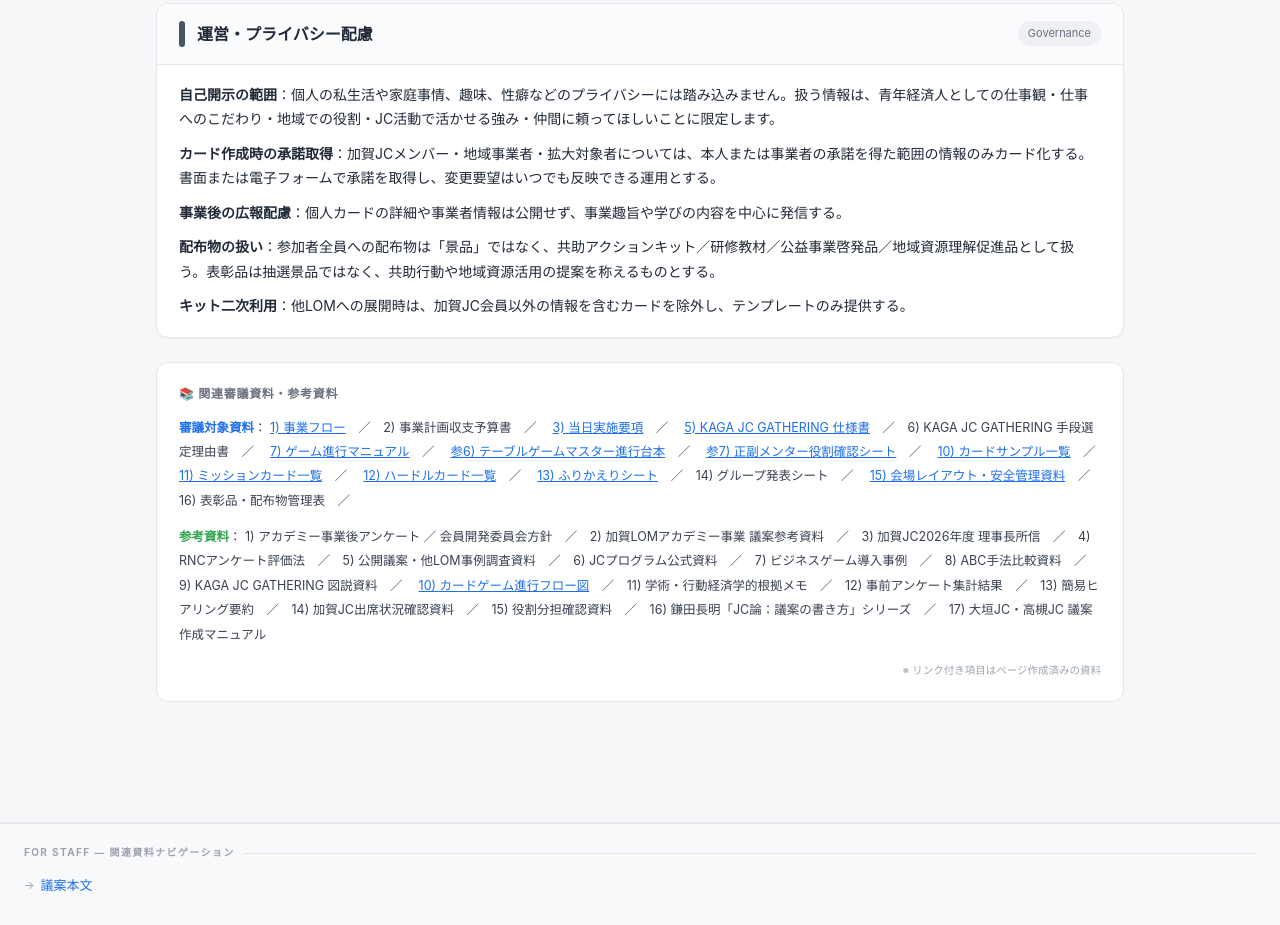
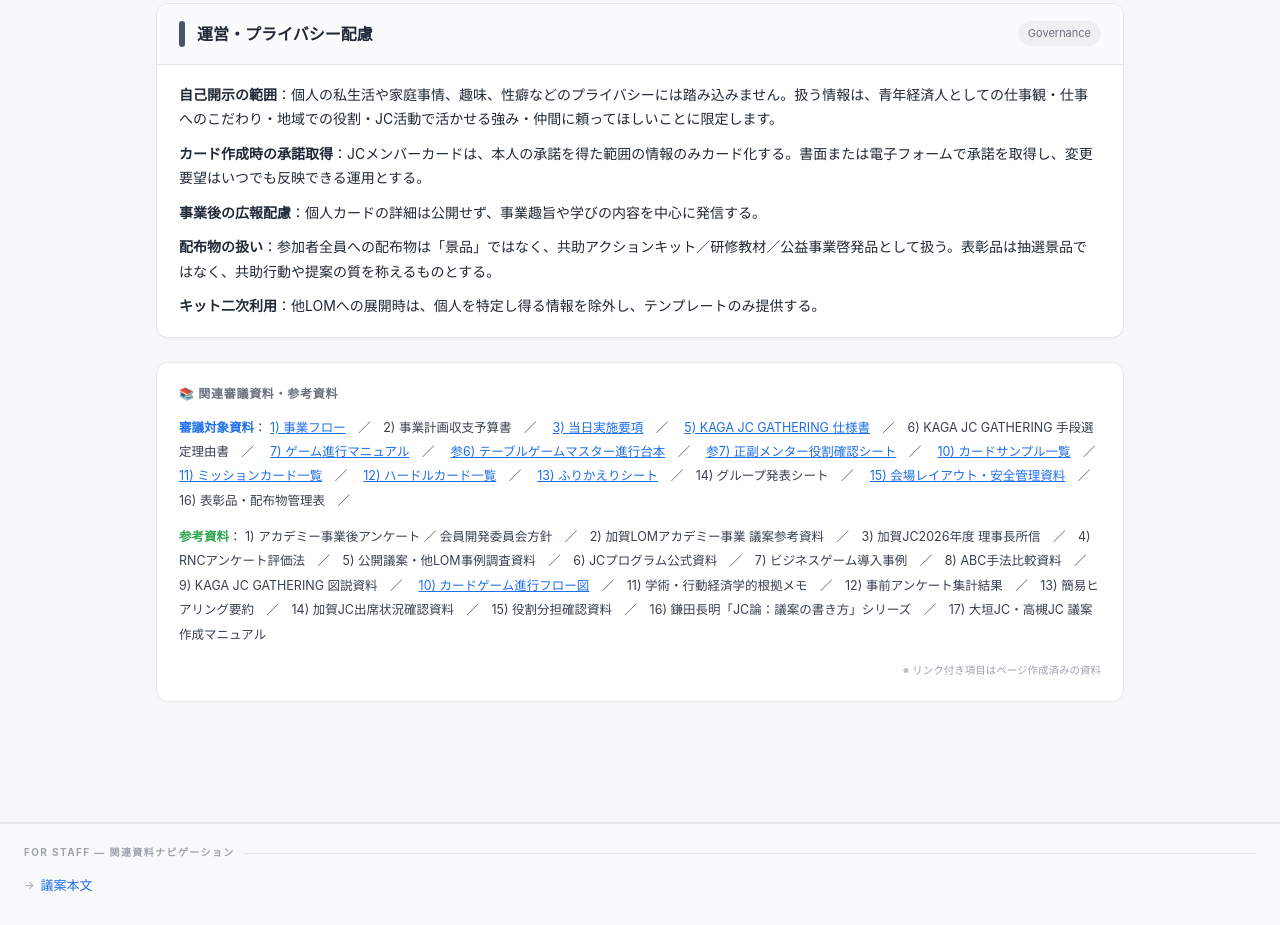
Before and after one commit to norinity1103/kaga-jc-academy-2026, a website: page reference/審議対象資料/KAGA_JC_GATHERING_仕様書.htm in a window 1280 px wide. Shown: the part 4303-5228 px from the top of the page. Drawn offline with Linux system fonts and the light colour scheme.

Commit message:
edit(仕様書): 運営・プライバシー欄から地域事業者・拡大対象者の記述を削除
地域パートナーカード廃止に伴う残置記述を整理：
- 承諾取得：「加賀JCメンバー・地域事業者・拡大対象者」→「JCメンバーカードは本人の」
- 広報配慮：「事業者情報」記述を削除
- 配布物：「地域資源理解促進品／地域資源活用の提案」を削除
- キット二次利用：「加賀JC会員以外の情報を含むカード」→「個人を特定し得る情報」

Co-Authored-By: Claude Sonnet 4.6 <noreply@anthropic.com>

```diff
--- a/reference/審議対象資料/KAGA_JC_GATHERING_仕様書.htm
+++ b/reference/審議対象資料/KAGA_JC_GATHERING_仕様書.htm
@@ -419,10 +419,10 @@
   </div>
   <div class="card-body">
     <p><strong>自己開示の範囲</strong>：個人の私生活や家庭事情、趣味、性癖などのプライバシーには踏み込みません。扱う情報は、青年経済人としての仕事観・仕事へのこだわり・地域での役割・JC活動で活かせる強み・仲間に頼ってほしいことに限定します。</p>
-    <p><strong>カード作成時の承諾取得</strong>：加賀JCメンバー・地域事業者・拡大対象者については、本人または事業者の承諾を得た範囲の情報のみカード化する。書面または電子フォームで承諾を取得し、変更要望はいつでも反映できる運用とする。</p>
-    <p><strong>事業後の広報配慮</strong>：個人カードの詳細や事業者情報は公開せず、事業趣旨や学びの内容を中心に発信する。</p>
-    <p><strong>配布物の扱い</strong>：参加者全員への配布物は「景品」ではなく、共助アクションキット／研修教材／公益事業啓発品／地域資源理解促進品として扱う。表彰品は抽選景品ではなく、共助行動や地域資源活用の提案を称えるものとする。</p>
-    <p><strong>キット二次利用</strong>：他LOMへの展開時は、加賀JC会員以外の情報を含むカードを除外し、テンプレートのみ提供する。</p>
+    <p><strong>カード作成時の承諾取得</strong>：JCメンバーカードは、本人の承諾を得た範囲の情報のみカード化する。書面または電子フォームで承諾を取得し、変更要望はいつでも反映できる運用とする。</p>
+    <p><strong>事業後の広報配慮</strong>：個人カードの詳細は公開せず、事業趣旨や学びの内容を中心に発信する。</p>
+    <p><strong>配布物の扱い</strong>：参加者全員への配布物は「景品」ではなく、共助アクションキット／研修教材／公益事業啓発品として扱う。表彰品は抽選景品ではなく、共助行動や提案の質を称えるものとする。</p>
+    <p><strong>キット二次利用</strong>：他LOMへの展開時は、個人を特定し得る情報を除外し、テンプレートのみ提供する。</p>
   </div>
 </section>
 
```
